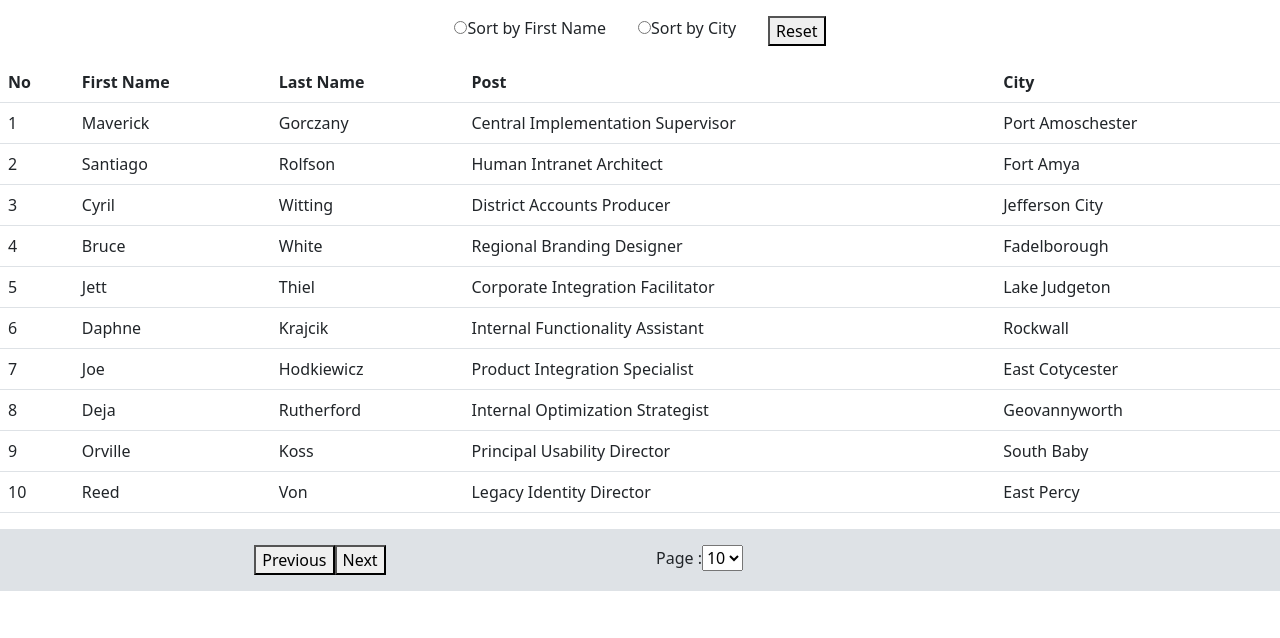
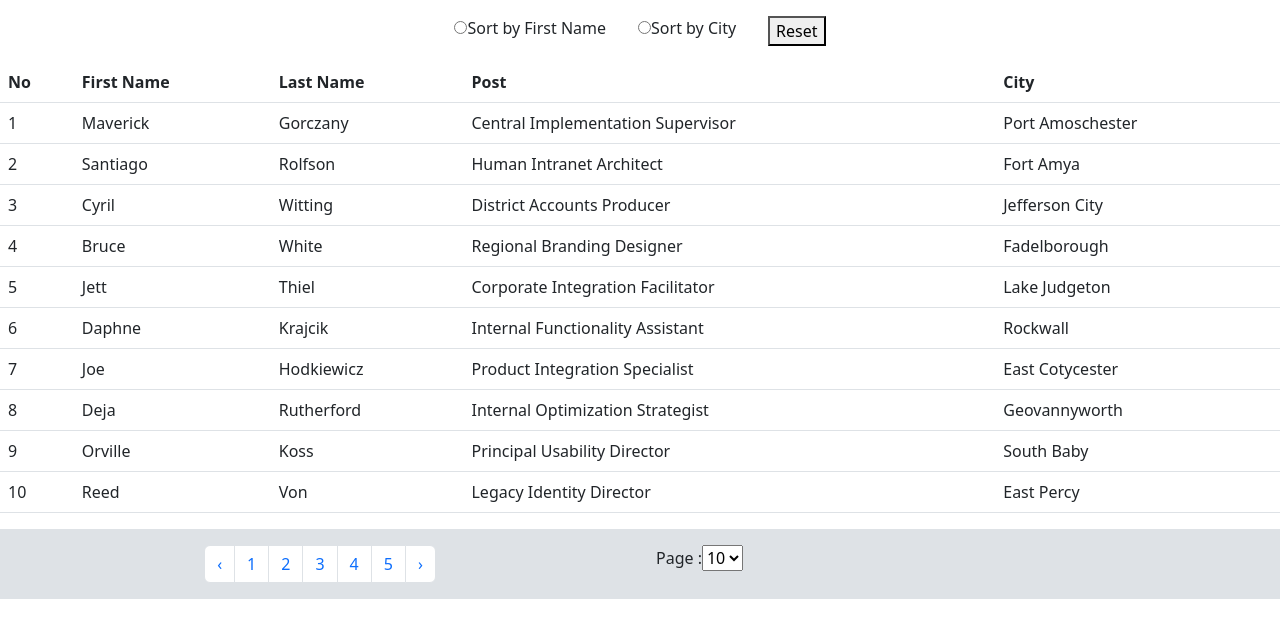
Before and after one commit to jkvaland17/React_Demo2, a React (Create React App) app: page / in a window 1280 px wide. Shown: the top 638 px of the page. Built offline with nearby package versions, Linux system fonts and the light colour scheme.

Commit message:
20022023

```diff
--- a/src/App.scss
+++ b/src/App.scss
@@ -4,6 +4,9 @@
   padding: 1rem;
   justify-content: center;
   display: flex;
+    ul.pagination {
+      margin-bottom: 0;
+  }
 }
 
 .table_data {
@@ -12,16 +15,15 @@
     gap: 2rem;
     justify-content: center;
     margin: 1rem 0;
-
   }
   .contain {
     min-height: 1rem;
   }
 }
 
-.main_pagination{
+.main_pagination {
   display: flex;
-  .option_btn{
+  .option_btn {
     width: 100%;
     background-color: #dee2e6;
     padding: 1rem;
--- a/src/component/TableData.js
+++ b/src/component/ApiData.js
@@ -2,7 +2,7 @@ import React, { useState, useEffect } from "react";
 import { Table } from "react-bootstrap";
 import Pagination from "./Pagination";
 
-const TableData = () => {
+const ApiData = () => {
   const [data, setData] = useState([]);
   const [showPerPage, setshowPerPage] = useState(50);
   const [pagination, setpagination] = useState({
@@ -113,4 +113,4 @@ const TableData = () => {
   );
 };
 
-export default TableData;
+export default ApiData;
--- a/src/component/DataTable.js
+++ b/src/component/DataTable.js
@@ -2,15 +2,16 @@ import React, { useState, useEffect } from "react";
 import { Table } from "react-bootstrap";
 import Pagination from "./Pagination";
 import Data from "../component/Data.json";
-//import FilterValue from "./FilterValue";
 
 const DataTable = () => {
   const [data, setData] = useState([]);
   const [showPerPage, setshowPerPage] = useState(10);
-  //const [filterValue, setFilterValue] = useState()
+  const [page, setPage] = useState(0);
+  const [filterValue, setFilterValue] = useState([]);
   const [pagination, setpagination] = useState({
     start: 0,
     end: showPerPage,
+    show: 10,
   });
   useEffect(() => {
     function fetchMyAPI() {
@@ -18,7 +19,13 @@ const DataTable = () => {
       setData(data);
     }
     fetchMyAPI();
-  }, [setshowPerPage]);
+  }, []);
+
+  useEffect(() => {
+    setFilterValue(
+      data.slice(page * showPerPage, showPerPage + page * showPerPage)
+    );
+  }, [showPerPage, pagination, page, data]);
 
   const changeoptionpage = (e) => {
     setshowPerPage(Number(e.target.value));
@@ -36,19 +43,17 @@ const DataTable = () => {
     "name";
     "city";
   };
+
   const handleSort = (e) => {
     SortBy(e);
     setData((prevData) =>
       [...prevData].sort((a, b) => a[e].localeCompare(b[e]))
     );
   };
+
   const reset = () => {
     window.location.reload();
   };
-
-  // const onFilterValueSelected = (filterValue) => {
-  //   console.log(filterValue);
-  // };
 
   return (
     <>
@@ -85,7 +90,7 @@ const DataTable = () => {
             </tr>
           </thead>
           <tbody className="contain">
-            {data.slice(pagination.start, pagination.end).map((item) => {
+            {filterValue.map((item) => {
               const { id, name, lastname, post, city } = item;
               return (
                 <tr key={id}>
@@ -104,7 +109,9 @@ const DataTable = () => {
         <Pagination
           showPerPage={showPerPage}
           onPagination={onPagination}
-          total={data.length}
+          total={filterValue.length}
+          page={page}
+          setPage={setPage}
         />
         <div className="option_btn">
           Page :
@@ -113,7 +120,6 @@ const DataTable = () => {
             <option value={20}>20</option>
             <option value={30}>30</option>
           </select>
-          {/* <FilterValue onFilterValueSelected={onFilterValueSelected} /> */}
         </div>
       </div>
       <div></div>
--- a/src/component/Demo.js
+++ b/src/component/Demo.js
@@ -1,78 +1,95 @@
-import React, { useEffect, useState } from "react";
-//Bootstrap
-import "bootstrap/dist/css/bootstrap.min.css";
+import React, { useState, useEffect } from "react";
+import { Table } from "react-bootstrap";
+import PagePagination from "./Pagination";
+import Data from "../component/Data.json";
 
-function Demo() {
-  //usestate hook
-  let [data, setData] = useState([]);
-  const [select, setselect] = useState("");
+const Demo = () => {
+  const [data, setData] = useState([]);
+  const [showPerPage, setShowPerPage] = useState(10);
+  const [page, setPage] = useState();
+  useEffect(() => {
+    setData(Data);
+  }, []);
 
-  //custom data
-  var dataa = [
-    { id: 1, name: "Mike", city: "philps", state: "New York" },
-    { id: 2, name: "Steve", city: "Square", state: "Chicago" },
-    { id: 3, name: "Jhon", city: "market", state: "New York" },
-    { id: 4, name: "philps", city: "booket", state: "Texas" },
-    { id: 5, name: "smith", city: "brookfield", state: "Florida" },
-    { id: 6, name: "Broom", city: "old street", state: "Florida" },
-  ];
+  const handleSort = (key) => {
+    setData([...data].sort((a, b) => a[key].localeCompare(b[key])));
+  };
 
-  //Select onchage function, getting option selected value and save inside state variable
-  function handleChange(e) {
-    //set state variable with option value
-    setselect(e.target.value);
-  }
+  const reset = () => {
+    window.location.reload();
+  };
+  const changeOption = (e) => {
+    const pageValue = Number(e.target.value);
+    setShowPerPage(pageValue);
+  };
+  const filteredData = data.slice(page * showPerPage, (page + 1) * showPerPage);
+  const header = ["No", "First Name", "Last Name", "Post", "City"];
+  return (
+    <>
+      <div className="table_data">
+        <div className="table_functionality">
+          <div className="firstname">
+            <input
+              type="radio"
+              name="sort"
+              onClick={() => handleSort("name")}
+            />
+            <label>Sort by First Name</label>
+          </div>
+          <div className="lastname">
+            <input
+              type="radio"
+              name="sort"
+              onClick={() => handleSort("city")}
+            />
+            <label>Sort by City</label>
+          </div>
+          <div className="reset_btn">
+            <button type="reset" onClick={reset}>
+              Reset
+            </button>
+          </div>
+        </div>
+        <Table>
+          <thead>
+            <tr>
+              {header.map((item, index) => {
+                return <th key={index}>{item}</th>;
+              })}
+            </tr>
+          </thead>
+          <tbody className="contain">
+            {filteredData.map(({ id, name, lastname, post, city }) => (
+              <tr key={id}>
+                <td>{id}</td>
+                <td>{name}</td>
+                <td>{lastname}</td>
+                <td>{post}</td>
+                <td>{city}</td>
+              </tr>
+            ))}
+          </tbody>
+        </Table>
+      </div>
+      <div className="main_pagination">
+        <PagePagination
+          showPerPage={showPerPage}
+          onPagination={(start, end) => setPage(start / showPerPage)}
+          total={data.length}
+          page={page}
+          setPage={setPage}
+        />
+        <div className="option_btn">
+          Page :
+          <select onChange={changeOption}>
+            <option value={10}>10</option>
+            <option value={20}>20</option>
+            <option value={30}>30</option>
+          </select>
+        </div>
+      </div>
+    </>
+  );
+};
 
-  //hooks calls after rendering select state
-  useEffect(() => {
-    // eslint-disable-next-line react-hooks/exhaustive-deps
-    data = dataa.filter((dataa) => dataa.state !== select);
-
-    //set state variable data after filteration
-    setData(data);
-  }, [select]);
-
-  //output
-  return (
-    <div className="app container p-5">
-      <h1 className="text-center mb-5">
-        Reactjs Data Table with Custom Filters Using Hooks useEffect useState
-      </h1>
-      <div class="mb-3">
-        <label class="form-label">Exclude States Filter</label>
-        <select id="state" onChange={handleChange} class="form-select mb-5">
-          <option value="select Grade"> Exclude State </option>
-          <option value="New York">New York</option>
-          <option value="Florida">Florida</option>
-        </select>
-      </div>
-      <table class="table table-hover table-bordered p-5">
-        <thead>
-          <tr>
-            <th scope="col">ID</th>
-            <th scope="col">Name</th>
-            <th scope="col">City</th>
-            <th scope="col">State</th>
-          </tr>
-        </thead>
-        <tbody>
-          {
-            // calling state variable data to filter data inside table
-            data.map(function ({ id, name, city, state }) {
-              return (
-                <tr>
-                  <td>{id}</td>
-                  <td>{name}</td>
-                  <td>{city}</td>
-                  <td>{state}</td>
-                </tr>
-              );
-            })
-          }
-        </tbody>
-      </table>
-    </div>
-  );
-}
-
-export default Demo
+export default Demo;
--- a/src/component/HomePage.js
+++ b/src/component/HomePage.js
@@ -1,11 +1,12 @@
 import React from "react";
-import DataTable from "./DataTable";
-//import Demo from "../component/Demo";
+//import DataTable from "./DataTable";
+import Demo from "../component/Demo";
 
 const HomePage = () => {
   return (
     <>
-      <DataTable/>
+      {/* <DataTable/> */}
+      <Demo/>
     </>
   );
 };
--- a/src/component/Pagination.js
+++ b/src/component/Pagination.js
@@ -1,29 +1,46 @@
 import React, { useState, useEffect } from "react";
+import Pagination from "react-bootstrap/Pagination";
 
-const Pagination = ({ showPerPage, onPagination, total }) => {
+const PagePagination = ({
+  showPerPage,
+  onPagination,
+  total,
+  page,
+  setPage,
+}) => {
+  // eslint-disable-next-line no-unused-vars
   const [counter, setcounter] = useState(1);
+  const [numberOfButtons, setNumberOfButoons] = useState(total / showPerPage);
+
   useEffect(() => {
     const value = showPerPage * counter;
     onPagination(value - showPerPage, value);
-    // eslint-disable-next-line
+    // eslint-disable-next-line react-hooks/exhaustive-deps
   }, [counter]);
-
   const previous = () => {
-    counter === 1 ? setcounter(1) : setcounter(counter - 1);
+    page === 0 ? setPage(0) : setPage(page - 1);
   };
   const next = () => {
-    Math.ceil(total / showPerPage) === counter
-      ? setcounter(counter)
-      : setcounter(counter + 1);
+    total / showPerPage === page ? setPage(page) : setPage(page + 1);
+    console.log(page);
   };
-  //
-
+  //console.log(total /showPerPage);
   return (
     <div className="row_filter">
-      <button onClick={previous}>Previous</button>
-      <button onClick={next}>Next</button>
+      <Pagination>
+        <Pagination.Prev onClick={previous} />
+        <Pagination.Item>{1}</Pagination.Item>
+        <Pagination.Item>{2}</Pagination.Item>
+        <Pagination.Item>{3}</Pagination.Item>
+        <Pagination.Item>{4}</Pagination.Item>
+        <Pagination.Item>{5}</Pagination.Item>
+        <Pagination.Next
+          onClick={next}
+          disabled={total / showPerPage === page}
+        />
+      </Pagination>
     </div>
   );
 };
 
-export default Pagination;
+export default PagePagination;
```
Also changed, not shown: src/component/FilterValue.js (deleted, +0 -18 lines).
